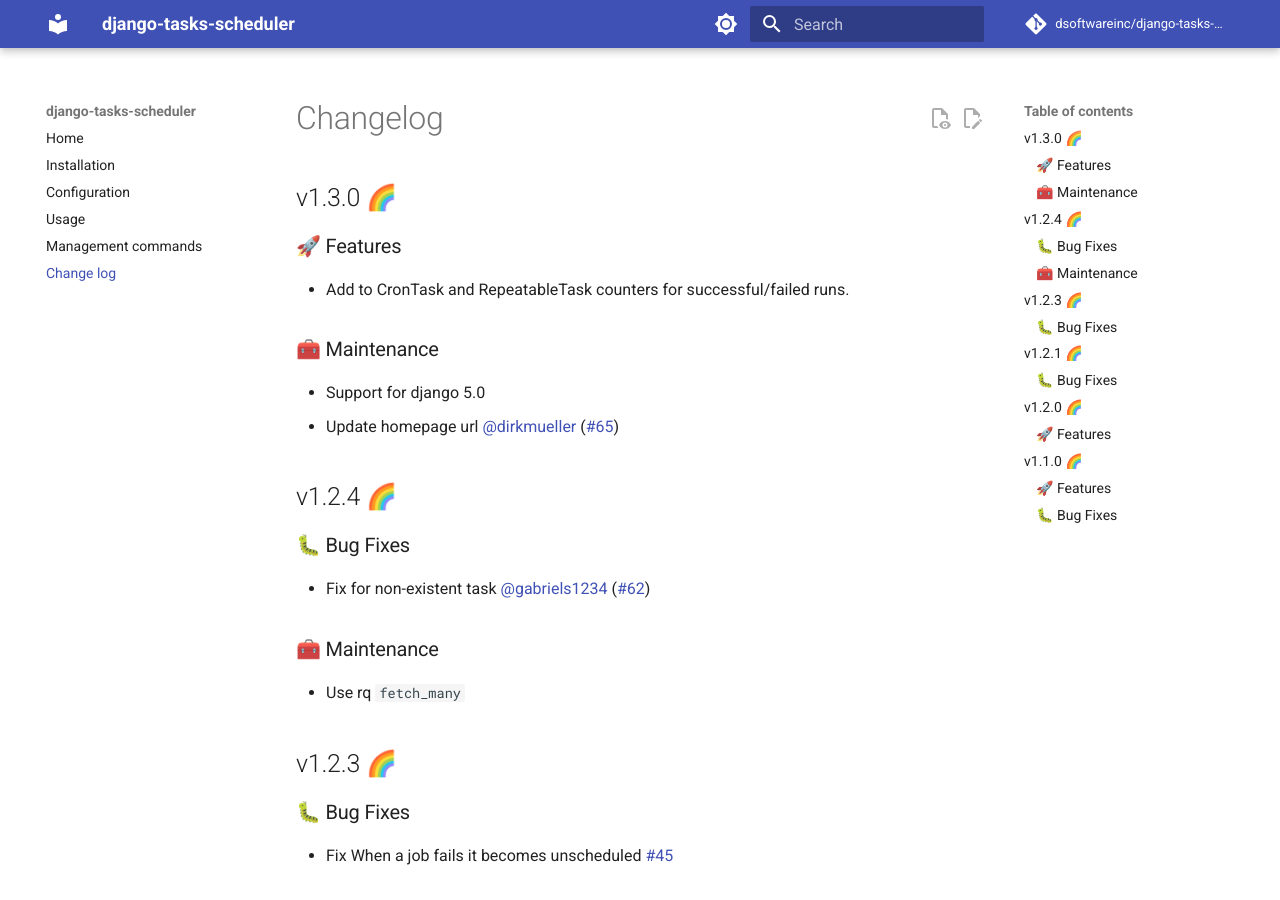
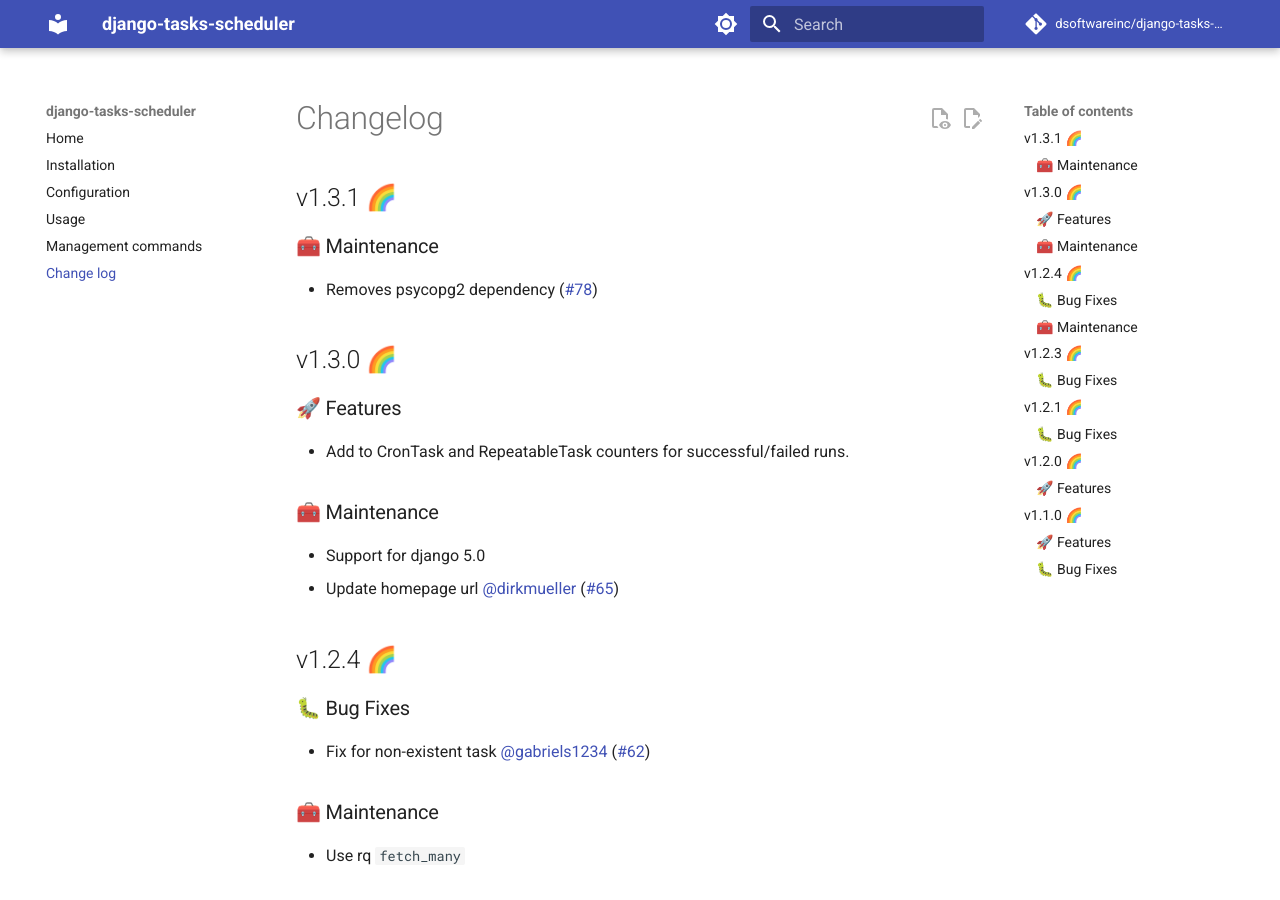
Before and after one commit to django-commons/django-tasks-scheduler, an MkDocs documentation site: the page built from docs/changelog.md, in a window 1280 px wide and 900 px high. Built offline with MkDocs 1.6.1 and Material for MkDocs 9.7.7, drawn with Linux system fonts in a browser that asks for light colours; comment, search, counter and statistics services are not loaded.

Commit message:
doc:update changelog

```diff
--- a/docs/changelog.md
+++ b/docs/changelog.md
@@ -1,4 +1,10 @@
 # Changelog
+
+## v1.3.1 🌈
+
+### 🧰 Maintenance
+
+- Removes psycopg2 dependency (#78)
 
 ## v1.3.0 🌈
 
--- a/pyproject.toml
+++ b/pyproject.toml
@@ -7,7 +7,7 @@
 packages = [
     { include = "scheduler" },
 ]
-version = "1.3.0"
+version = "1.3.1"
 description = "An async job scheduler for django using redis"
 readme = "README.md"
 keywords = ["redis", "django", "background-jobs", "job-queue", "task-queue", "redis-queue", "scheduled-jobs"]
```
Also changed, not shown: 1 other file.
